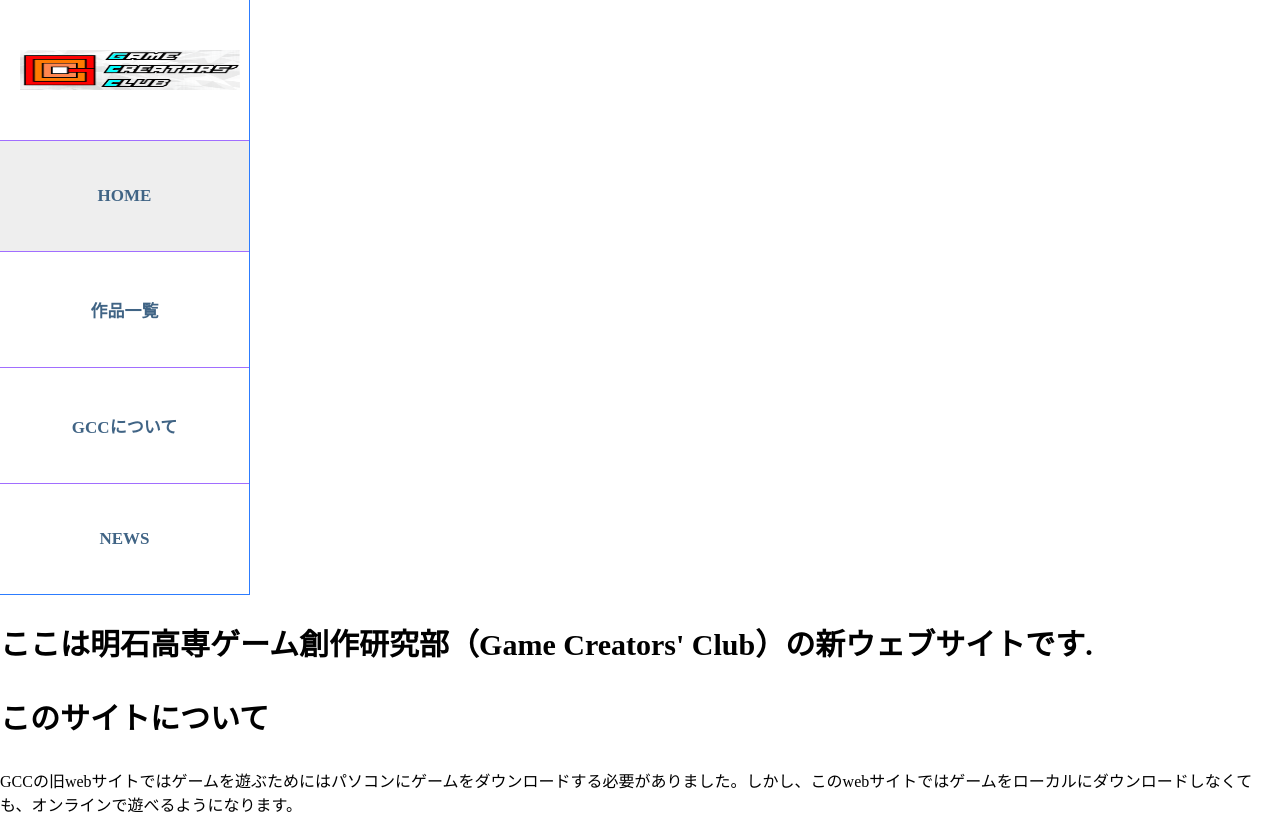
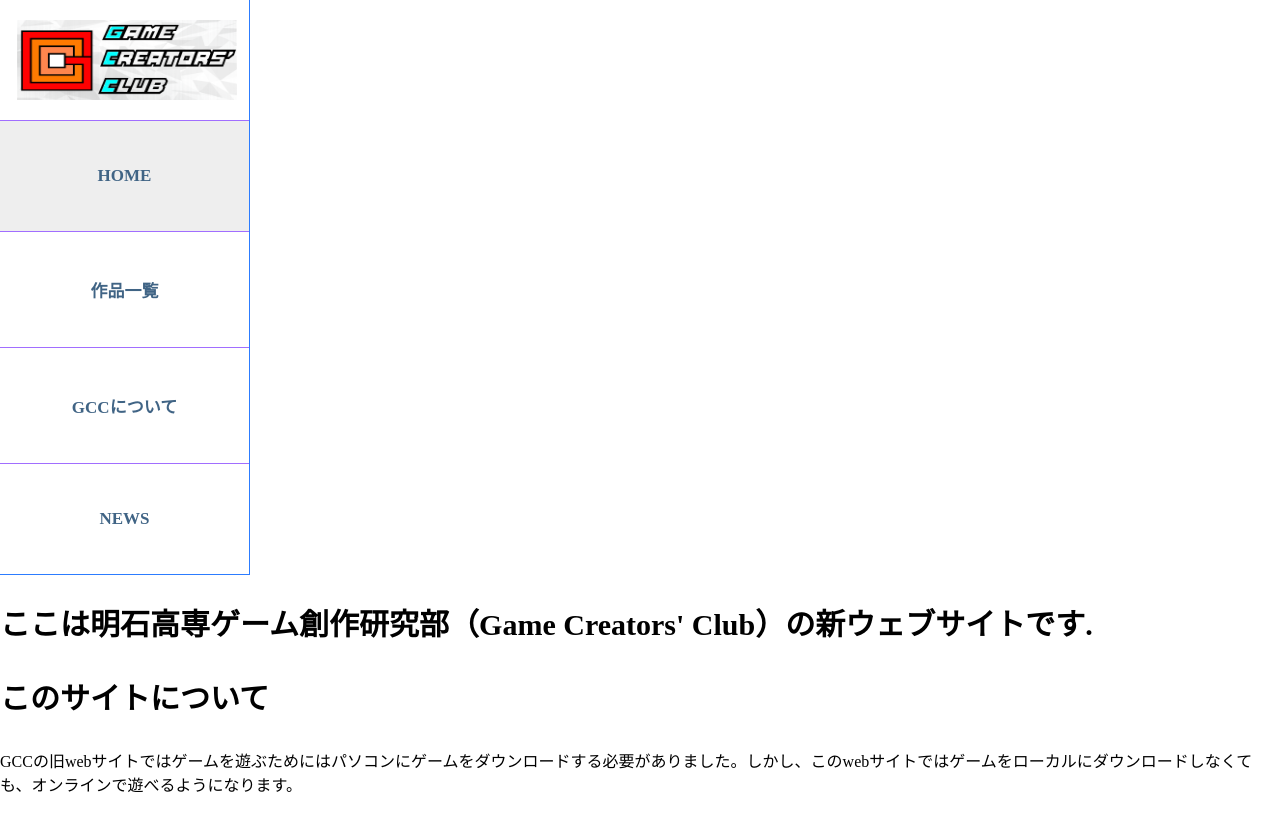
Before and after one commit to kuron334/anctgcc, a plain HTML site: page index.html in a window 1280 px wide. Shown: the top 819 px of the page. Drawn offline with Linux system fonts and the light colour scheme.

Commit message:
second-12

```diff
--- a/gcc.css
+++ b/gcc.css
@@ -25,9 +25,9 @@ a:visited{
 */
 img.gcc-logo{
   vertical-align: middle;
-  padding: 50px 0px 50px 10px;
+  padding: 20px 0px 20px 5px;
   width: 220px;
-  height: 40px;
+  height: 80px;
   max-width: 100%;
   max-height: 100%;
 }
```
